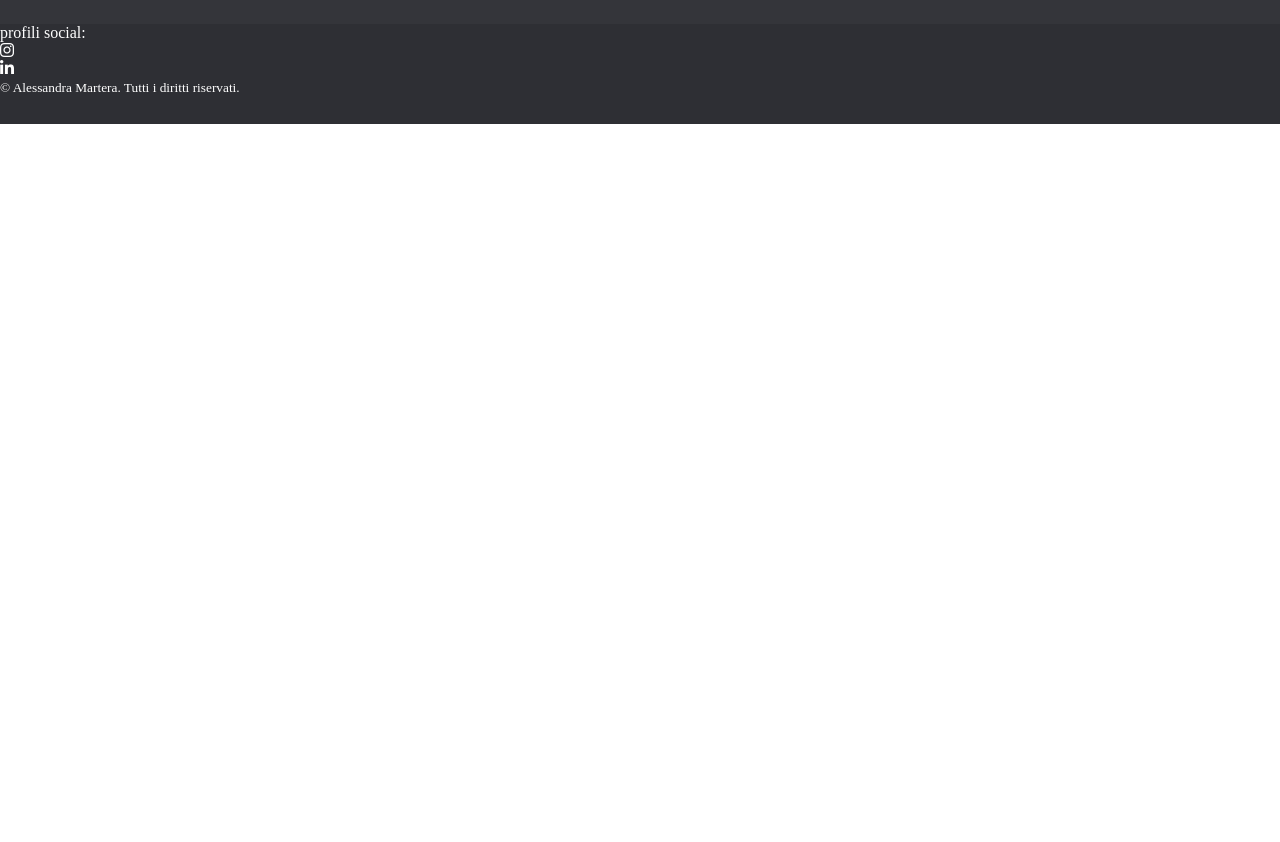
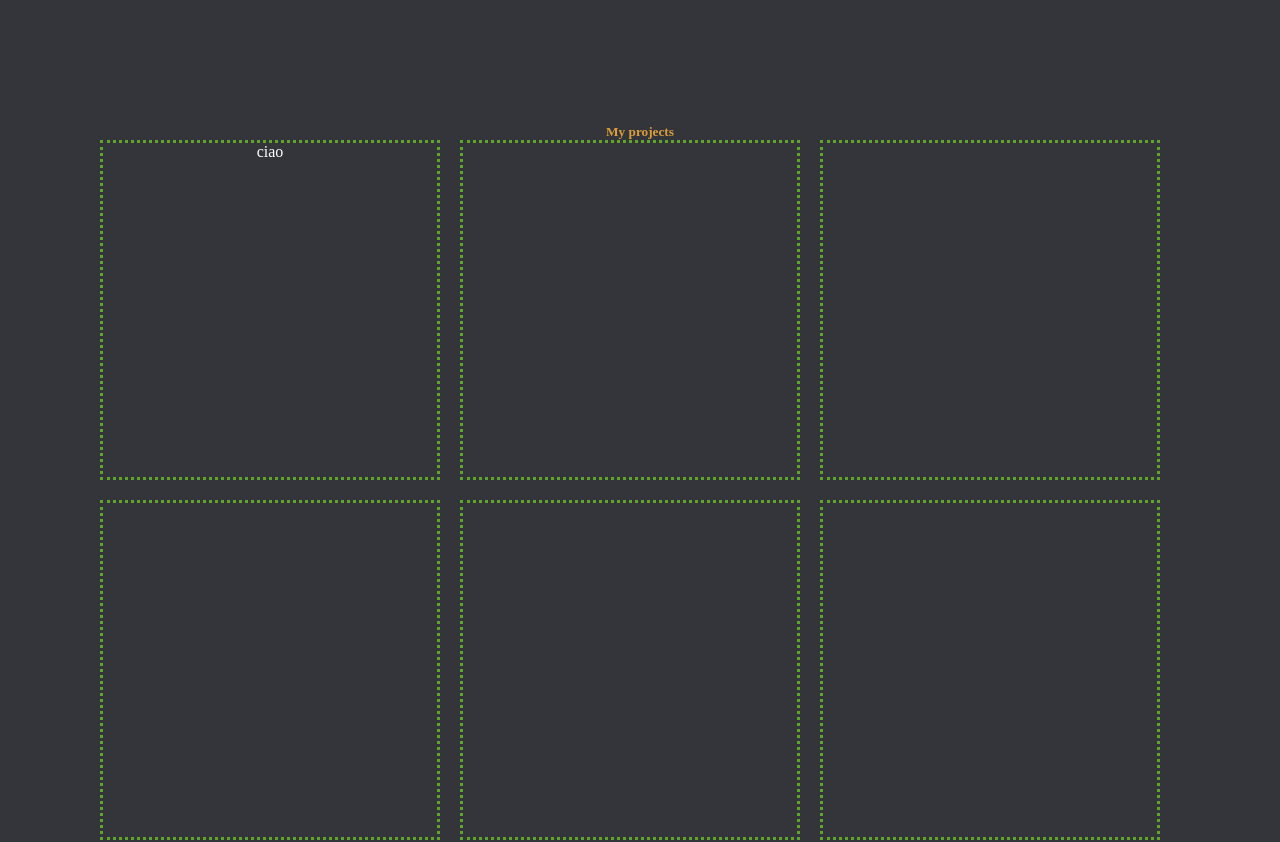
Before and after one commit to AlessandraMartera/portfolio_website, a Vue app: page / in a window 1280 px wide. Shown: the part 1540-2382 px from the top of the page. Before the commit the page ends 1664 px from the top, so only its background shows below. Built offline with nearby package versions, Linux system fonts and the light colour scheme.

Commit message:
project flex

```diff
--- a/src/components/AppMain.vue
+++ b/src/components/AppMain.vue
@@ -1,9 +1,12 @@
 <script>
 import AboutSection from './AboutSection.vue';
+import ProjectsSection from './ProjectsSection.vue';
+
 export default {
     name: 'AppMain',
     components: {
-        AboutSection
+        AboutSection,
+        ProjectsSection
     }
 }
 
@@ -12,6 +15,7 @@ export default {
 <template>
     <main>
         <AboutSection />
+        <ProjectsSection />
     </main>
 </template>
 
--- /dev/null
+++ b/src/components/ProjectsSection.vue
@@ -0,0 +1,55 @@
+<script>
+export default {
+    name: 'ProjectsSection',
+}
+
+</script>
+
+<template>
+    <section>
+        <div>
+            <h5 class="highlighter">
+                My projects
+            </h5>
+
+            <div id="projects">
+
+                <div class="square">ciao</div>
+                <div class="square"></div>
+                <div class="square"></div>
+                <div class="square"></div>
+                <div class="square"></div>
+                <div class="square"></div>
+            </div>
+
+        </div>
+
+
+
+
+
+    </section>
+</template>
+
+<style lang="scss" scoped>
+@use "./../styles/general.scss" as *;
+@use "./../styles/partials/variables.scss" as *;
+
+section {
+    text-align: center;
+
+    #projects {
+        display: flex;
+        flex-wrap: wrap;
+        gap: 20px;
+    }
+}
+
+//DEBUG
+.square {
+    width: calc((100%/3) - 20px);
+    aspect-ratio: 1/1;
+    border: rgb(95, 165, 42) 3px dotted;
+
+}
+</style>
```
